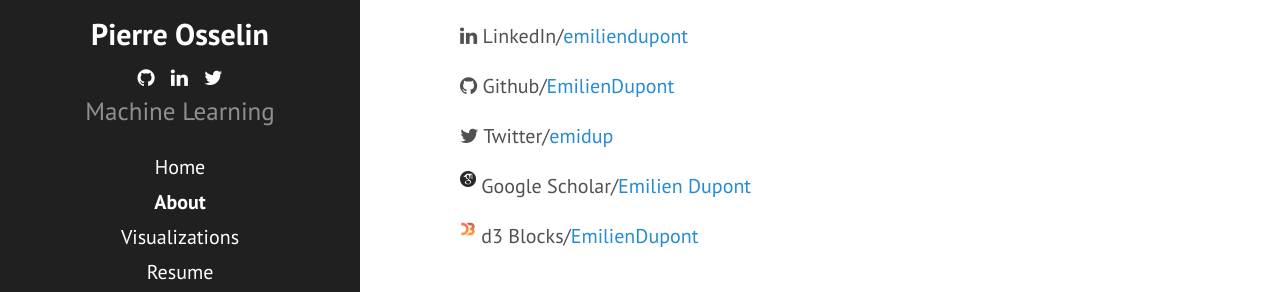
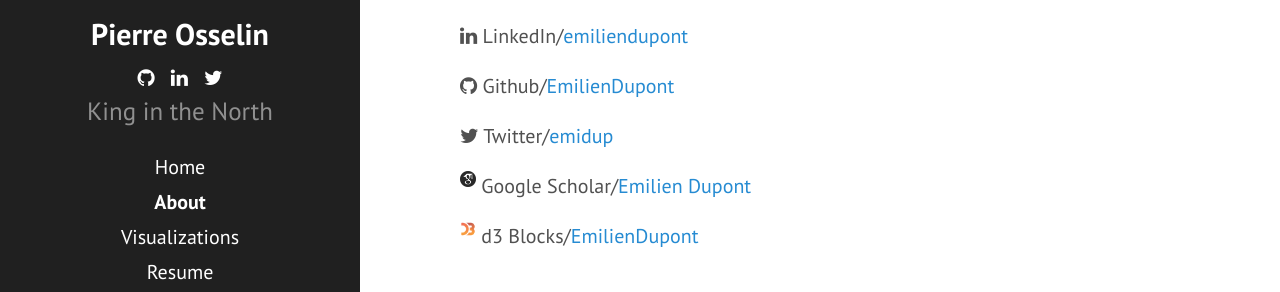
Before and after one commit to pierreosselin/pierreosselin.github.io, a Jekyll site: the page built from about.md, in a window 1280 px wide. Shown: the part 570-862 px from the top of the page. Built offline with Jekyll 4.4.1, drawn with Linux system fonts in a browser that asks for light colours; nearby versions of some CDN libraries.

Commit message:
Update _config.yml

```diff
--- a/_config.yml
+++ b/_config.yml
@@ -8,7 +8,7 @@
 # Setup
 title:            Pierre Osselin
 tagline:          King in the North
-description:      Machine Learning
+description:      King in the North
 url:              https://pierreosselin.github.io
 baseurl:
 paginate:         5
```
